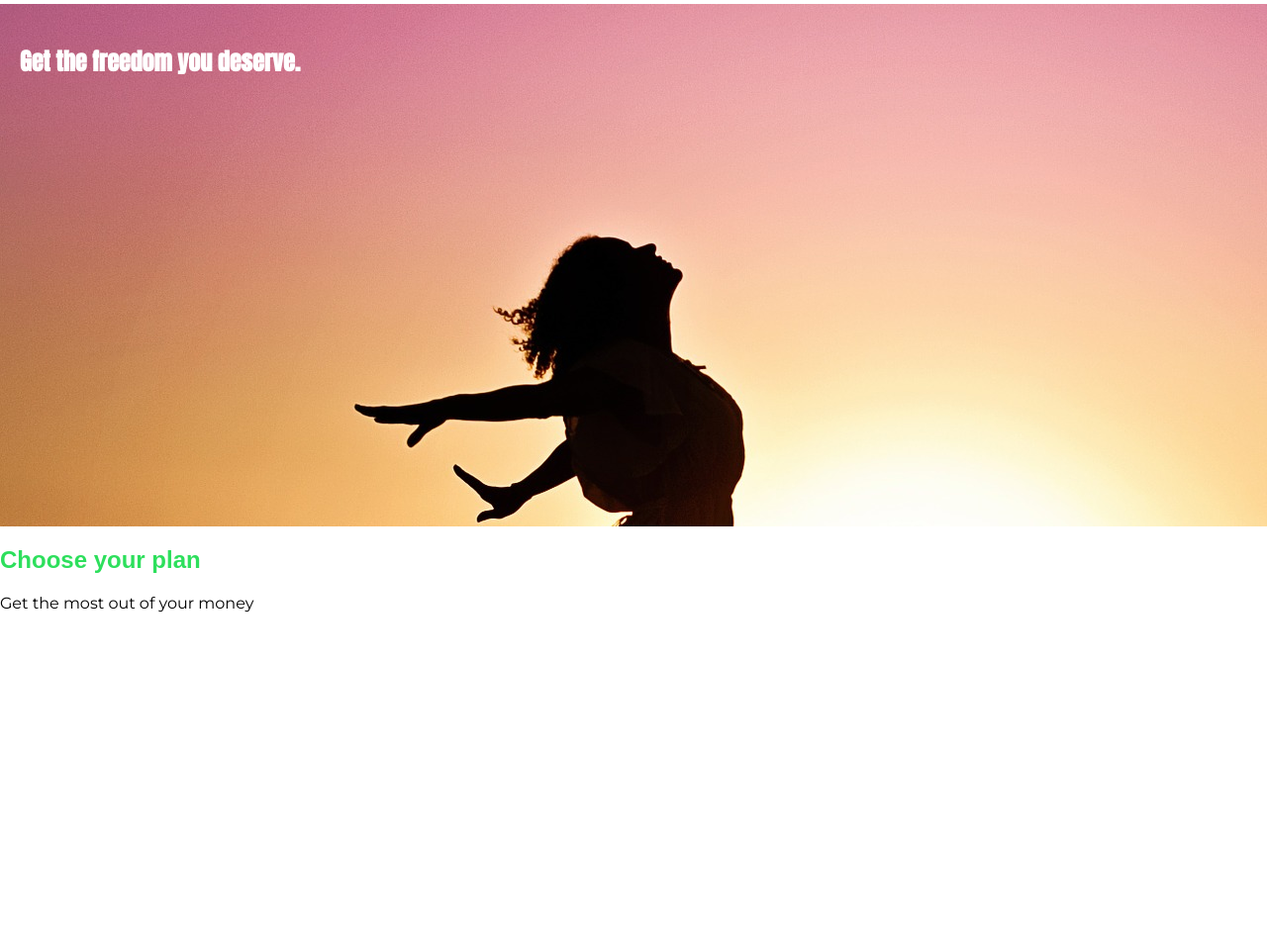
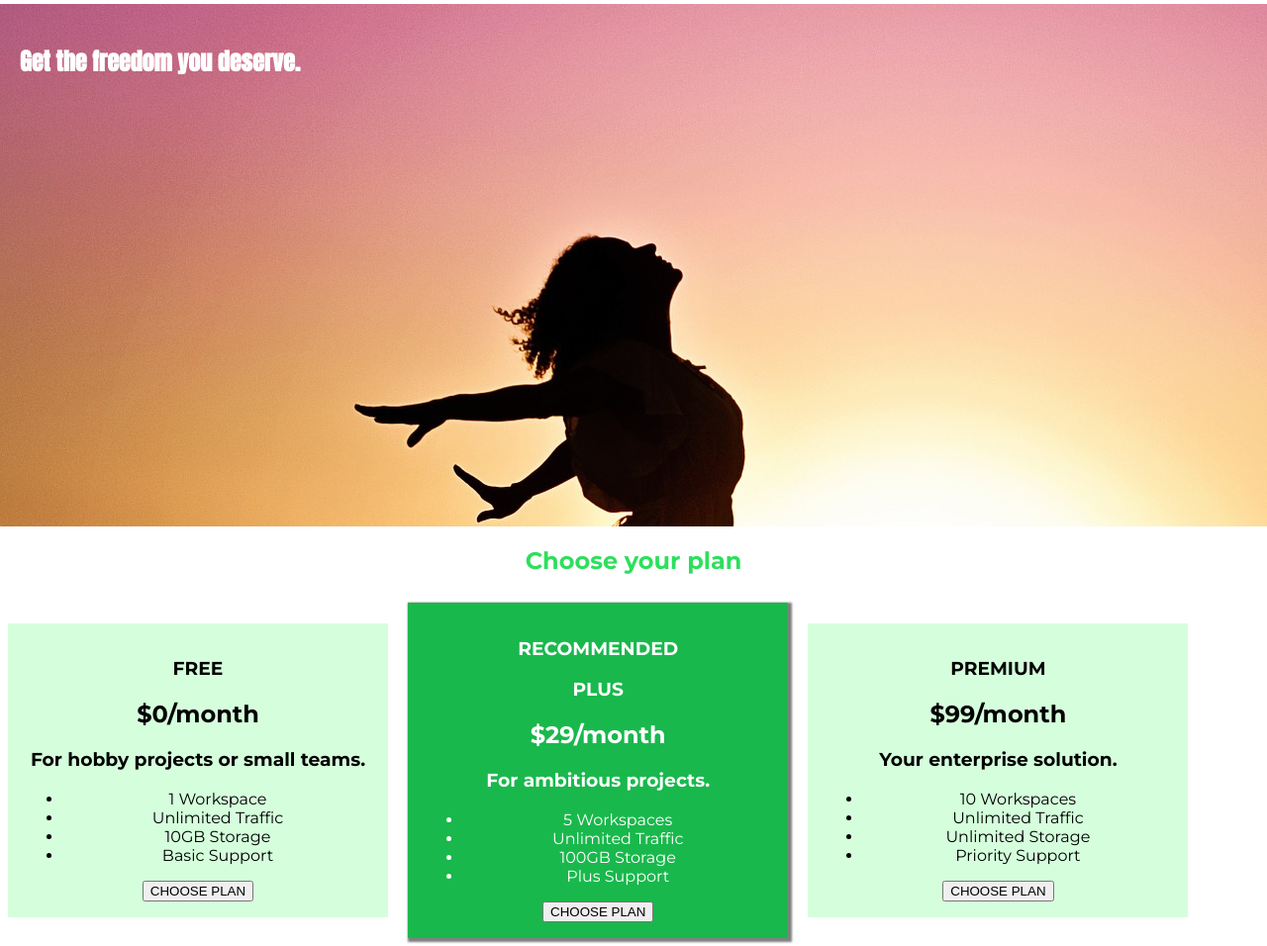
Before and after one commit to AntonDarbokliev/Practice-CSS-Udemy, a plain HTML site: page Diving deeper/index.html in a window 1280 px wide. Shown: the part 73-1029 px from the top of the page at 99% size. Before the commit the page ends 800 px from the top, so only its background shows below. Drawn offline with Linux system fonts and the light colour scheme.

Commit message:
plans styling, box shadows, aligning

```diff
--- a/Diving deeper/index.html
+++ b/Diving deeper/index.html
@@ -41,7 +41,51 @@
 
             <section id="plans">
                 <h1 class="section-title">Choose your plan</h1>
-                <p>Get the most out of your money</p>
+                <div>
+                    <article class="plan">
+                        <h1>FREE</h1>
+                        <h2>$0/month</h2>
+                        <h3>For hobby projects or small teams.</h3>
+                        <ul>
+                            <li>1 Workspace</li>
+                            <li>Unlimited Traffic</li>
+                            <li>10GB Storage</li>
+                            <li>Basic Support</li>
+                        </ul>
+                        <div>
+                            <button>CHOOSE PLAN</button>
+                        </div>
+                    </article>
+                    <article class="plan plan--highlighted">
+                        <h1 class="plan__badge">RECOMMENDED</h1>
+                        <h1>PLUS</h1>
+                        <h2>$29/month</h2>
+                        <h3>For ambitious projects.</h3>
+                        <ul>
+                            <li>5 Workspaces</li>
+                            <li>Unlimited Traffic</li>
+                            <li>100GB Storage</li>
+                            <li>Plus Support</li>
+                        </ul>
+                        <div>
+                            <button>CHOOSE PLAN</button>
+                        </div>
+                    </article>
+                    <article class="plan">
+                        <h1>PREMIUM</h1>
+                        <h2>$99/month</h2>
+                        <h3>Your enterprise solution.</h3>
+                        <ul>
+                            <li>10 Workspaces</li>
+                            <li>Unlimited Traffic</li>
+                            <li>Unlimited Storage</li>
+                            <li>Priority Support</li>
+                        </ul>
+                        <div>
+                            <button>CHOOSE PLAN</button>
+                        </div>
+                    </article>
+                </div>
             </section>
         </main>
     </body>
--- a/Diving deeper/main.css
+++ b/Diving deeper/main.css
@@ -13,6 +13,7 @@
     padding: 20px;
     width: 100%;
     height: 528px;
+    color: white;
 }
 
 #product-overview h1{
@@ -73,9 +74,27 @@
 
 
 .section-title {
-    background: white;
     color: #2ddf5c;
+    text-align: center;
 }
+
+.plan{
+    background-color: #d5ffdc;
+    display: inline-block;
+    width: 30%;
+    padding: 16px;
+    margin: 8px;
+    text-align: center;
+    vertical-align: middle;
+}
+
+.plan--highlighted{
+    background:#19b84c ;
+    color: white;
+    box-shadow: 2px 2px 2px 2px rgba(0, 0, 0, 0.5)
+}
+
+/* #19b84c */
 
 .main-logo {
     color: #0e4f1f;
@@ -90,9 +109,3 @@
     width: 100%;
     margin-bottom: 10px;
 }
-
-
-h1 {
-    color: white;
-    font-family: sans-serif;
-}
```
